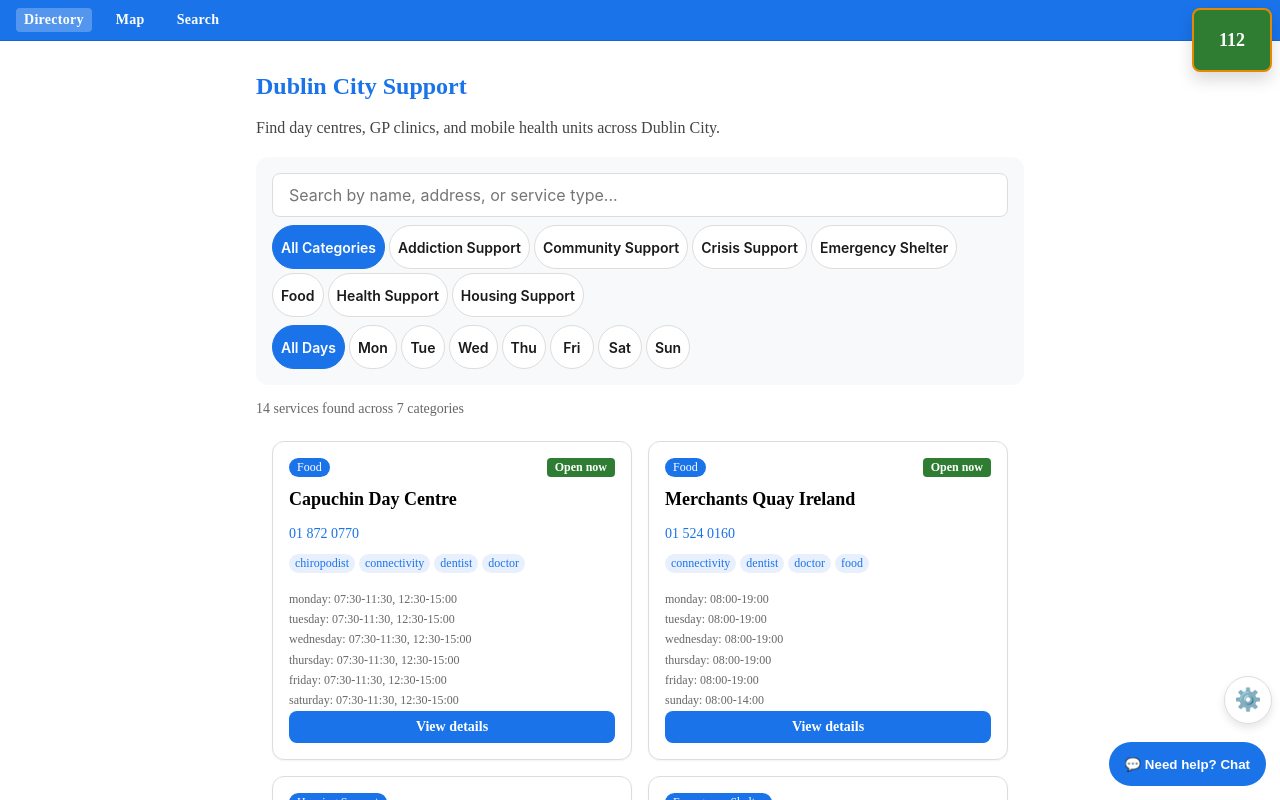
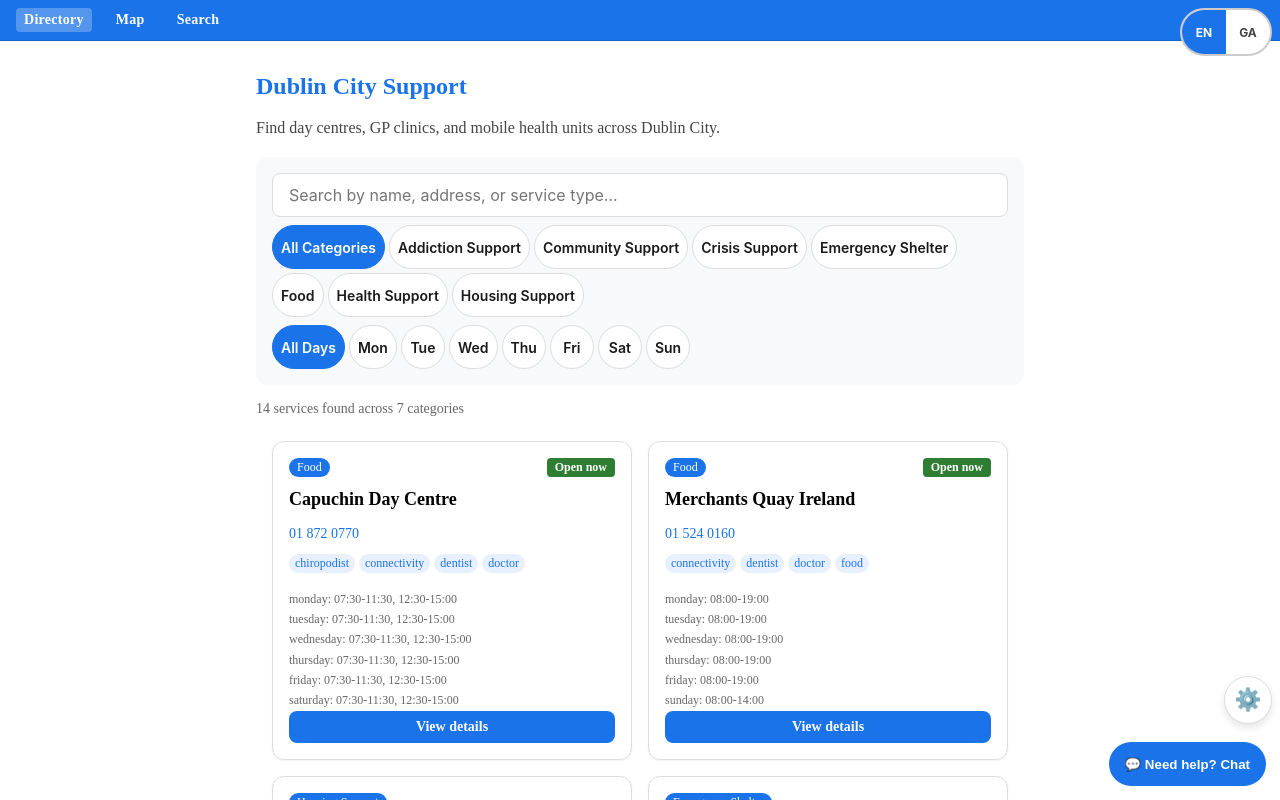
Before and after one commit to phy6/dublin-lifeline-directory, a SvelteKit app: page / in a window 1280 px wide. Shown: the top 800 px of the page. Built offline with nearby package versions, Linux system fonts and the light colour scheme.

Commit message:
feat(ui): 112 lives in chatbot, EN/GA pill top-right

```diff
--- a/src/routes/+layout.svelte
+++ b/src/routes/+layout.svelte
@@ -47,8 +47,13 @@
 	>
 </nav>
 
-<div id="emergency-fab" role="complementary" aria-label="Emergency contacts">
-	<a href="tel:112" aria-label="Call emergency services 112">112</a>
+<div class="lang-pill" role="group" aria-label="Language">
+	<button aria-pressed={lang === 'en'} class:active={lang === 'en'} onclick={() => setLang('en')}>
+		EN
+	</button>
+	<button aria-pressed={lang === 'ga'} class:active={lang === 'ga'} onclick={() => setLang('ga')}>
+		GA
+	</button>
 </div>
 
 <SettingsSheet {lang} onLang={setLang} />
@@ -104,40 +109,36 @@
 	.top-nav a[aria-current='page'] {
 		background: rgba(255, 255, 255, 0.25);
 	}
-	#emergency-fab {
+	.lang-pill {
 		position: fixed;
 		top: max(var(--space-2), env(safe-area-inset-top));
 		right: max(var(--space-2), env(safe-area-inset-right));
-		z-index: 9999;
+		z-index: 9998;
+		display: flex;
+		background: var(--color-surface);
+		border: 2px solid var(--color-border-strong);
+		border-radius: var(--radius-full);
+		overflow: hidden;
 	}
-	#emergency-fab a {
-		display: inline-flex;
-		align-items: center;
-		justify-content: center;
+	.lang-pill button {
+		border: 0;
+		background: transparent;
+		color: var(--color-text-secondary);
+		font-size: var(--text-xs);
+		font-weight: 700;
+		padding: var(--space-1) var(--space-2);
 		min-width: 44px;
 		min-height: 44px;
-		background: var(--color-success);
+		cursor: pointer;
+		font-family: var(--font-sans);
+	}
+	.lang-pill button.active {
+		background: var(--color-accent);
 		color: var(--color-text-on-accent);
-		padding: var(--space-2) var(--space-3);
-		border-radius: var(--radius-md);
-		text-decoration: none;
-		font-weight: 700;
-		font-size: var(--text-lg);
-		border: 2px solid var(--color-warning);
-		box-shadow: var(--shadow-lg);
 	}
-	@media (prefers-reduced-motion: no-preference) {
-		#emergency-fab a:hover {
-			background: var(--color-success-container);
-			color: var(--color-success-on-container);
-		}
-		#emergency-fab a:active {
-			transform: scale(0.96);
-		}
-	}
-	#emergency-fab a:focus-visible {
+	.lang-pill button:focus-visible {
 		outline: 3px solid var(--color-focus-ring);
-		outline-offset: 2px;
+		outline-offset: -3px;
 	}
 	.tab-bar {
 		display: none;
@@ -183,15 +184,9 @@
 			line-height: 1;
 		}
 		/* FABs stack above the tab bar */
-		#emergency-fab {
+		.lang-pill {
 			top: max(var(--space-1), env(safe-area-inset-top));
 			right: max(var(--space-1), env(safe-area-inset-right));
 		}
-		#emergency-fab a {
-			font-size: var(--text-base);
-			padding: var(--space-1) var(--space-2);
-			min-width: 44px;
-			min-height: 44px;
-		}
 	}
 </style>
```
